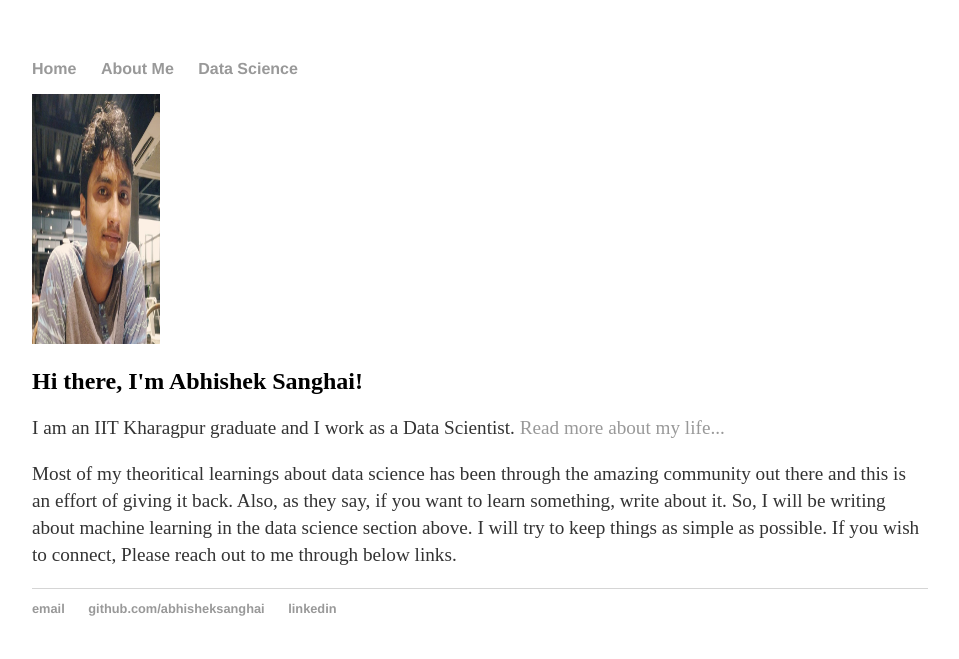
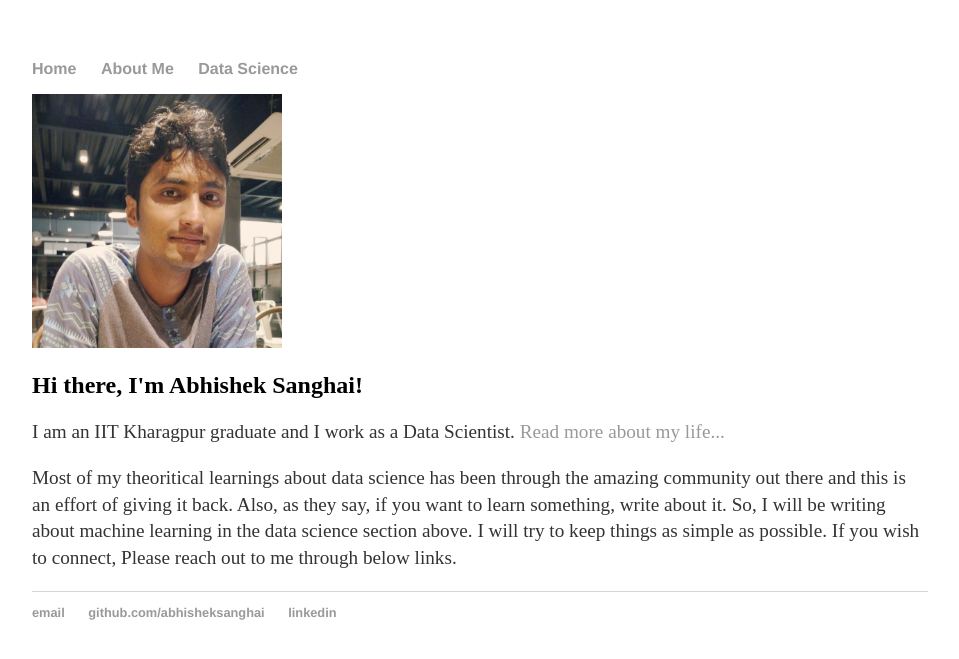
Before and after one commit to abhisheksanghai/abhisheksanghai.github.io, a Jekyll site: the page built from index.html, in a window 1280 px wide. Shown: the top 659 px of the page, without its empty margins (160-1119 px from the left). Built offline with Jekyll 4.4.1, drawn with Linux system fonts in a browser that asks for light colours.

Commit message:
Update index.html
trial for size of pic

```diff
--- a/index.html
+++ b/index.html
@@ -4,7 +4,7 @@ title: Abhishek Sanghai, Exploring!
 ---
 <div class="blurb">
 	<div class="image">
-		<img src="/images/Abhishek_Sanghai.jpg" alt="AbhishekSanghai" style="width:128px;height:250px;">
+		<img src="/images/Abhishek_Sanghai.jpg" alt="AbhishekSanghai" width="250">
 		<h2>Hi there, I'm Abhishek Sanghai!</h2>
 	</div>
 
```
